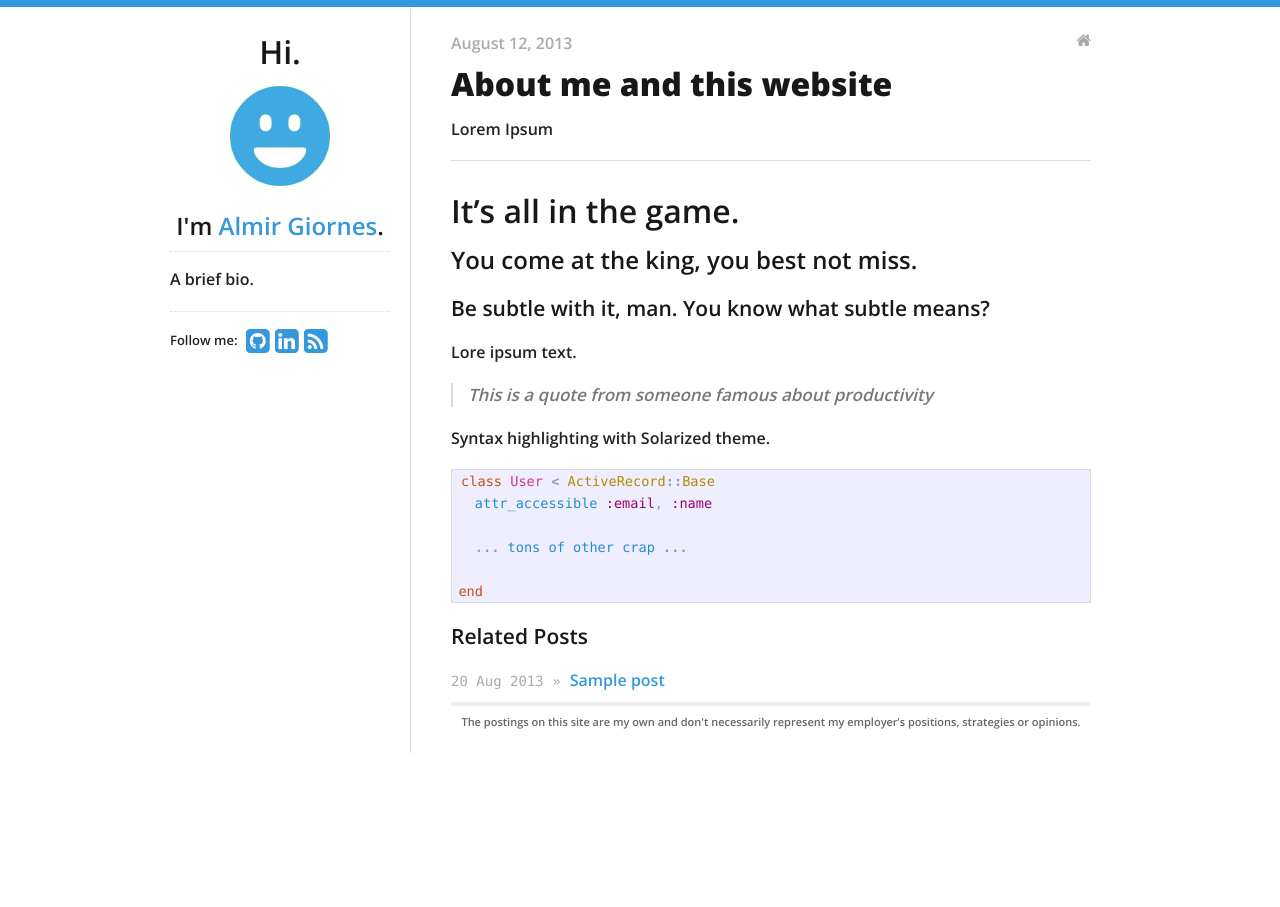
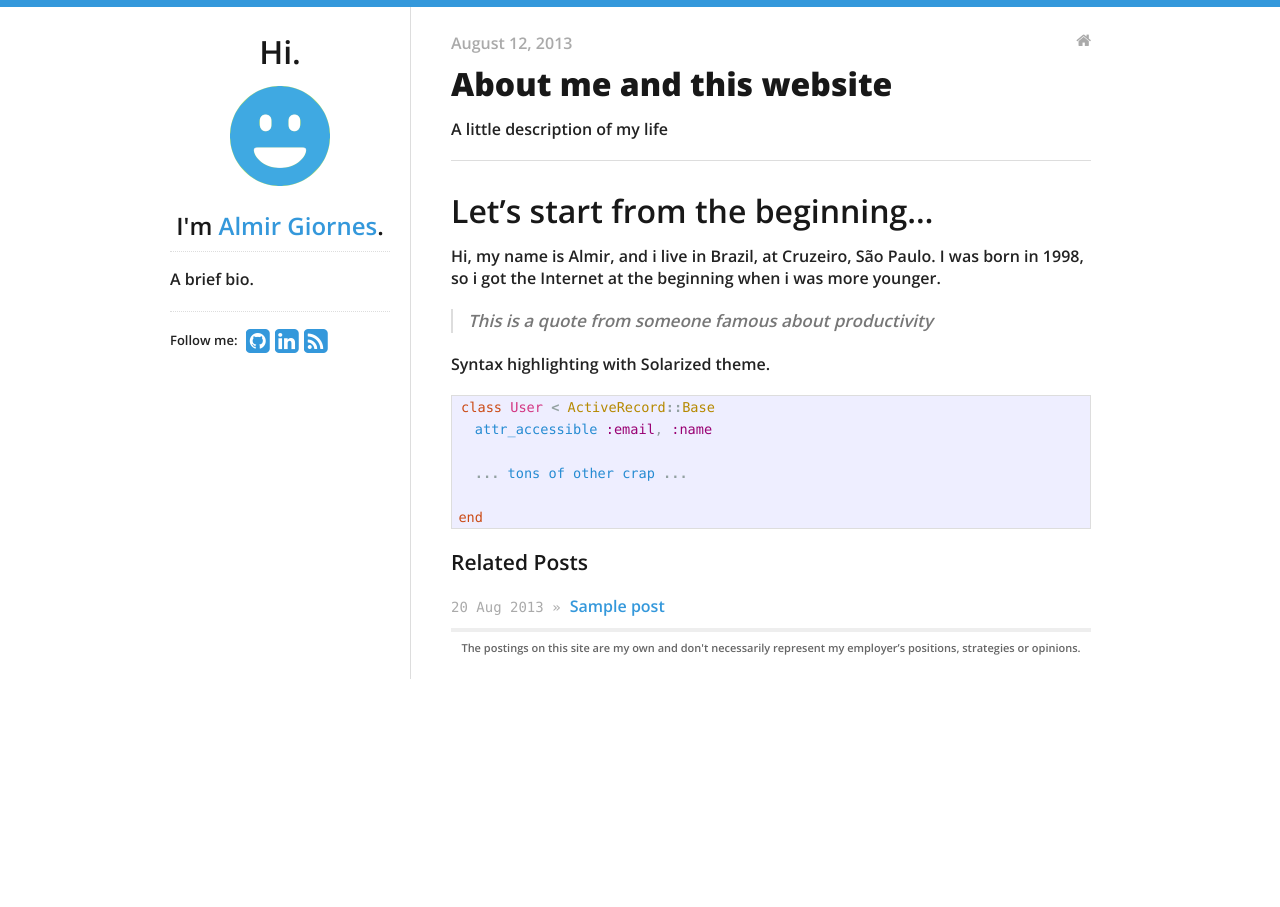
Before and after one commit to almirgiornes/almirgiornes.github.io, a Jekyll site: the page built from _posts/2013-08-12-another-sample.md, in a window 1280 px wide. Built offline with Jekyll 4.4.1, drawn with Linux system fonts in a browser that asks for light colours.

Commit message:
first post edit

```diff
--- a/_posts/2013-08-12-another-sample.md
+++ b/_posts/2013-08-12-another-sample.md
@@ -5,17 +5,15 @@ categories:
 - blog
 ---
 
-Lorem Ipsum
+A little description of my life
 
 ---
 
-# It's all in the game.
+# Let's start from the beginning...
 
-## You come at the king, you best not miss.
-
-### Be subtle with it, man. You know what subtle means?
-
-Lore ipsum text.
+Hi, my name is Almir, and i live in Brazil, at Cruzeiro, São Paulo.
+I was born in 1998, so i got the Internet at the beginning when i was
+more younger.
 
 > This is a quote from someone famous about productivity
 
```
